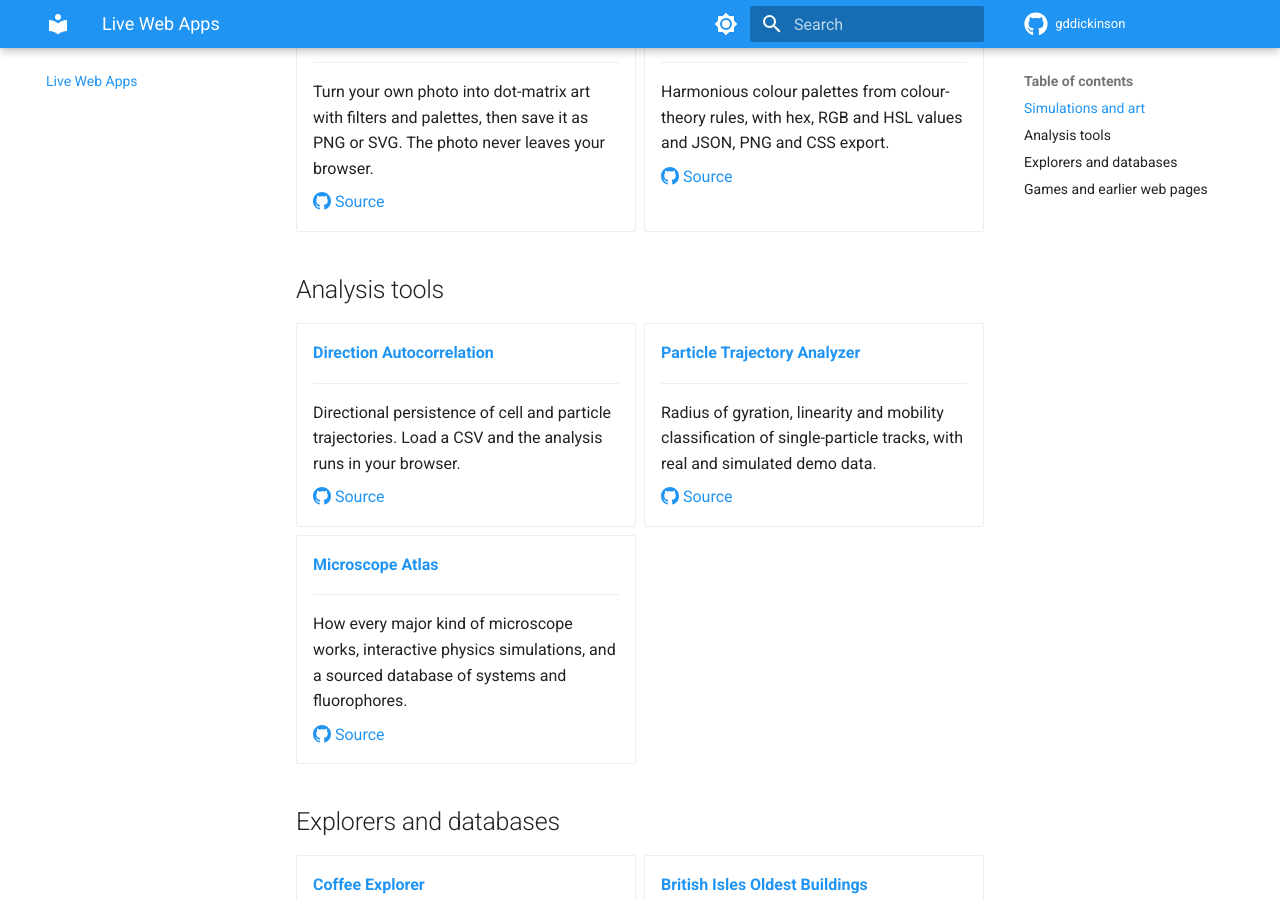
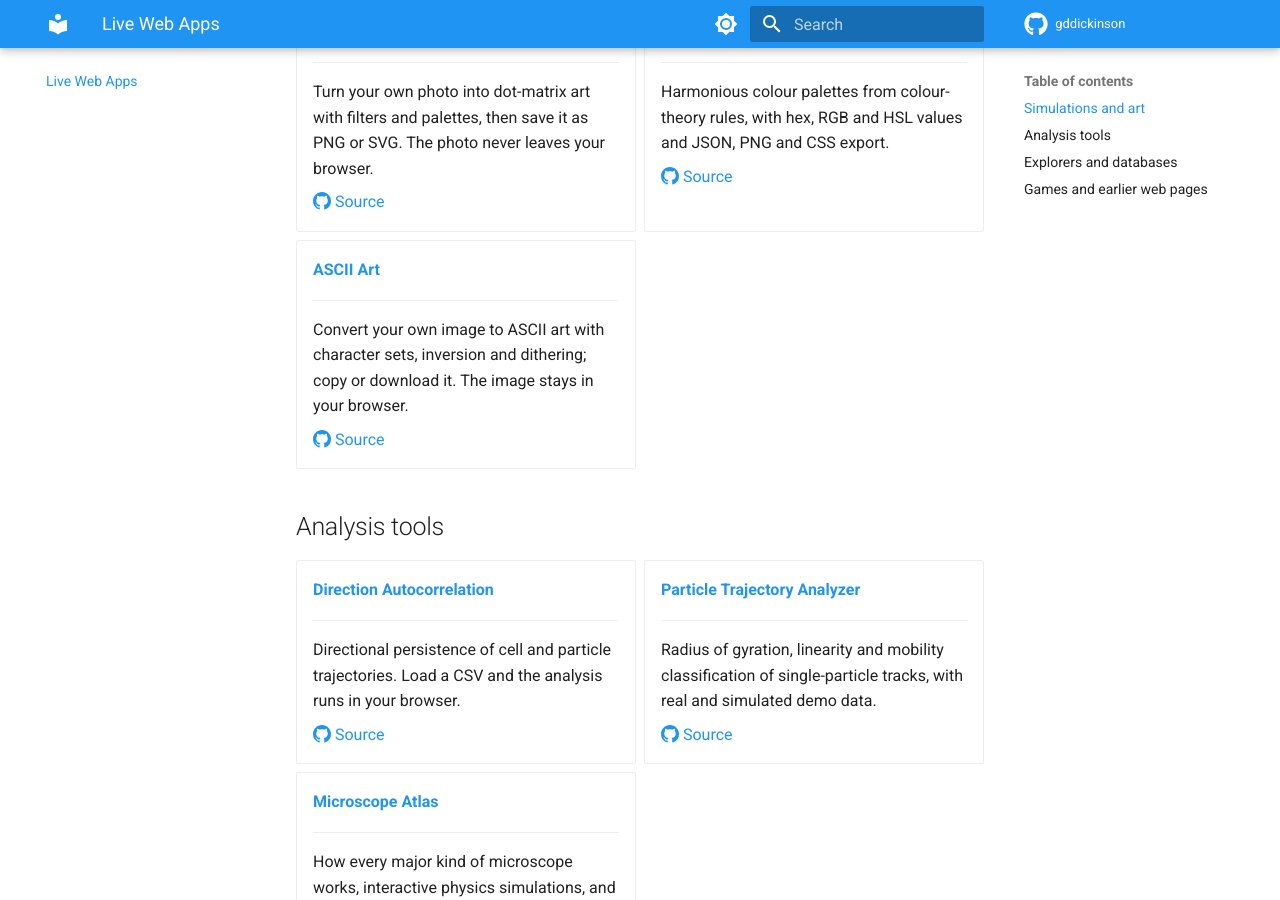
Before and after one commit to gddickinson/gddickinson.github.io, an MkDocs documentation site: the page built from docs/web-apps.md, in a window 1280 px wide and 900 px high, scrolled down 1928 px. Built offline with MkDocs 1.6.1 and Material for MkDocs 9.7.7, drawn with Linux system fonts in a browser that asks for light colours.

Commit message:
Web apps gallery: add ascii_art_generator
Co-Authored-By: Claude Opus 5.5 <noreply@anthropic.com>

```diff
--- a/docs/web-apps.md
+++ b/docs/web-apps.md
@@ -138,6 +138,14 @@ Projects you can use straight from the browser. Each one also runs as a local we
 
     [:octicons-mark-github-16: Source](https://github.com/gddickinson/colour-palette)
 
+-   **[ASCII Art](https://gddickinson.github.io/ascii_art_generator/)**
+
+    ---
+
+    Convert your own image to ASCII art with character sets, inversion and dithering; copy or download it. The image stays in your browser.
+
+    [:octicons-mark-github-16: Source](https://github.com/gddickinson/ascii_art_generator)
+
 </div>
 
 ## Analysis tools
```
